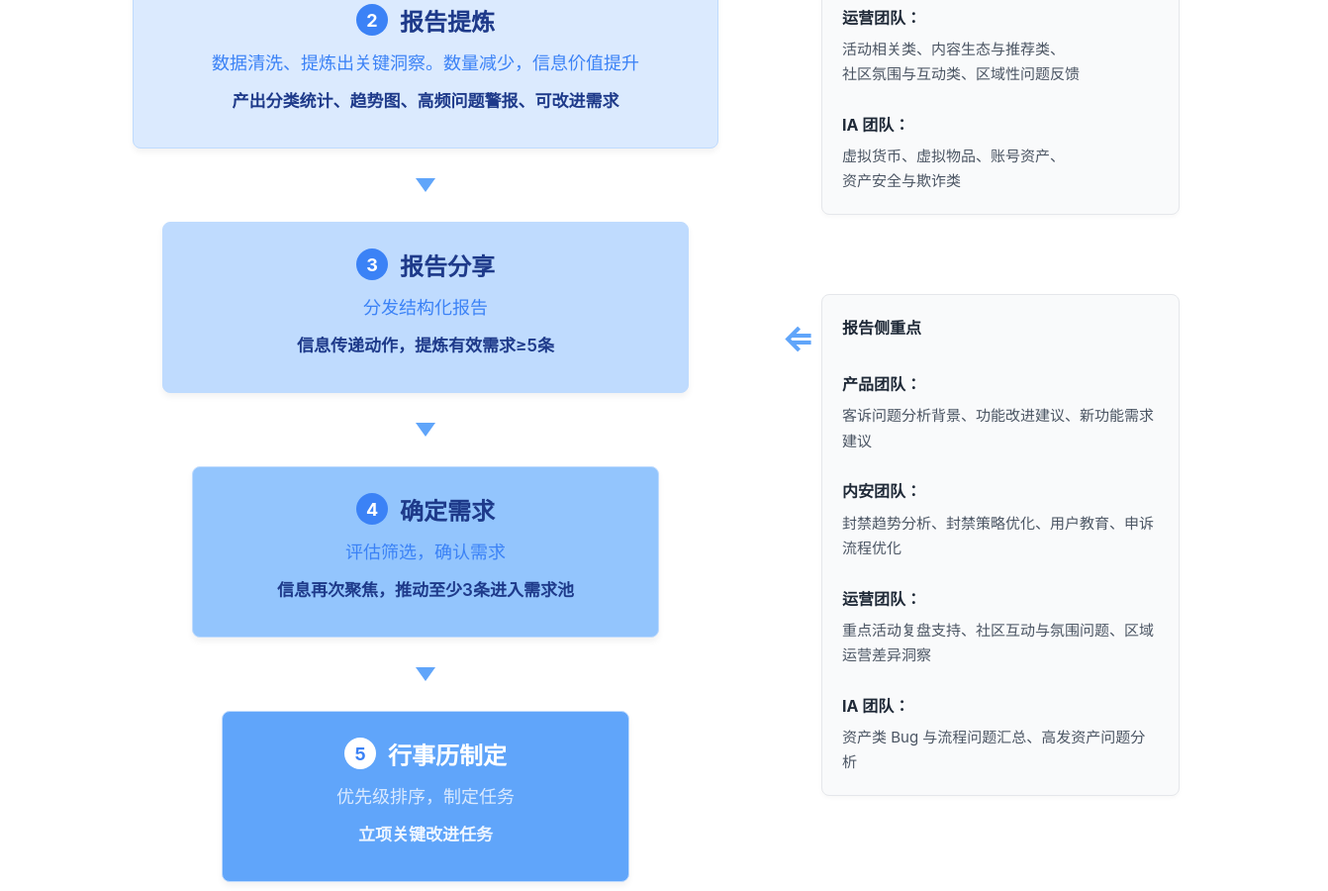
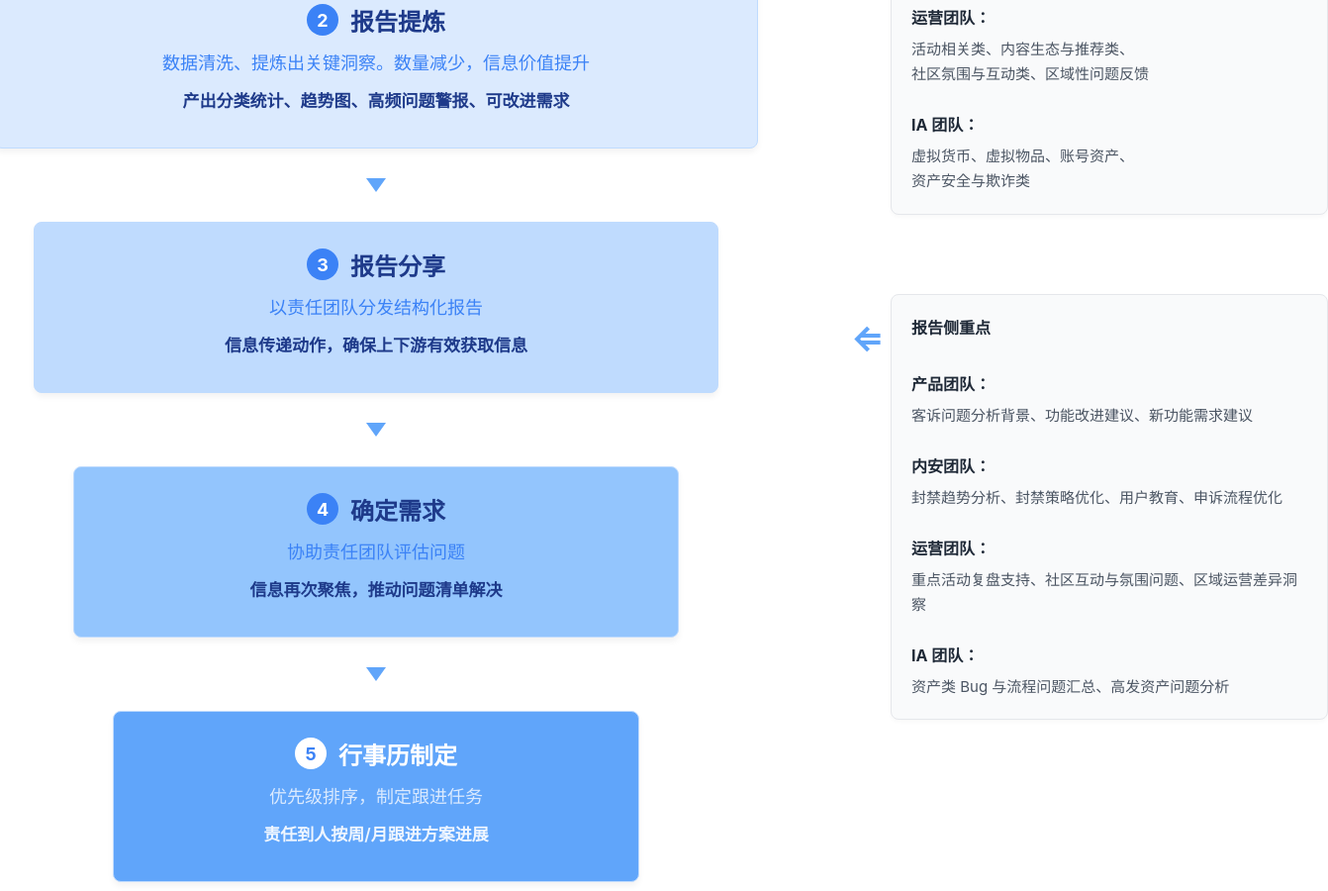
Before and after one commit to oooowen1111/-, a plain HTML site: page index.html in a window 1280 px wide. Shown: the part 340-1240 px from the top of the page at 99% size, 1342 px wide, since content can reach past the window. Drawn offline with Linux system fonts and the light colour scheme.

Commit message:
Update index.html

```diff
--- a/index.html
+++ b/index.html
@@ -18,11 +18,11 @@
         .container {
             display: flex;
             align-items: flex-start;
-            max-width: 1100px;
-            gap: 100px; /* Increased gap to create more space between funnel and right column */
+            max-width: 1400px; /* 增加宽度，从1100px调整到1400px */
+            gap: 120px; /* 略微增加间距，从100px调整到120px */
         }
         .funnel-container {
-            width: 600px;
+            width: 800px; /* 增加宽度，从600px调整到800px */
             flex-shrink: 0;
         }
         .funnel-step {
@@ -119,7 +119,7 @@
 
         /* --- 右侧团队信息列容器 --- */
         .right-column-wrapper {
-            width: 320px;
+            width: 400px; /* 增加宽度，从320px调整到400px */
             flex-shrink: 0;
             padding-top: 10px;
         }
@@ -138,21 +138,18 @@
         /* --- 第一个团队信息块 (对齐 Step 1) --- */
         .step1-teams {
              margin-bottom: 80px; /* 控制块1和块2的间距，对齐块2到Step2 */
-                                  /* 可能需要根据实际效果调整 */
         }
 
         /* --- 第二个团队信息块 (对齐 Step 2) --- */
         .step2-teams {
-             /* 这是关键：调整这个值来控制第三个块的起始位置 */
-             /* 需要估算 Step 2/3 + Arrow 的高度 */
-             margin-bottom: 180px; /* <<<<<< 估算值，请根据实际效果调整 >>>>>> */
+             margin-bottom: 180px; /* 保持不变 */
         }
 
         /* --- 通用团队信息块的箭头 --- */
         .team-details::before {
             content: '⇐';
             position: absolute;
-            top: 25px; /* 箭头距离其容器顶部的距离 */
+            top: 25px;
             left: 0px;
             transform: translateX(-120%);
             font-size: 36px;
@@ -189,15 +186,15 @@
 <body>
     <div class="container">
         <div class="funnel-container">
-            <div class="funnel-step step-1"> <div class="step-title"> <div class="step-number">1</div> <h3>数据提取</h3> </div> <p>收集反馈工单与邮件</p> <p class="data-scale">团队大致数量级：30000 条/月</p> </div>
+            <div class="funnel-step step-1"> <div class="step-title"> <div class="step-number">1</div> <h3>数据提取</h3> </div> <p>外部视角收集反馈工单与邮件</p> <p class="data-scale">团队大致数量级：45323条/月（应用商店+后台+邮箱）</p> </div>
             <div class="arrow"></div>
             <div class="funnel-step step-2"> <div class="step-title"> <div class="step-number">2</div> <h3>报告提炼</h3> </div> <p>数据清洗、提炼出关键洞察。数量减少，信息价值提升</p> <p class="data-scale">产出分类统计、趋势图、高频问题警报、可改进需求</p> </div>
             <div class="arrow"></div>
-            <div class="funnel-step step-3"> <div class="step-title"> <div class="step-number">3</div> <h3>报告分享</h3> </div> <p>分发结构化报告</p> <p class="data-scale">信息传递动作，提炼有效需求≥5条</p> </div>
+            <div class="funnel-step step-3"> <div class="step-title"> <div class="step-number">3</div> <h3>报告分享</h3> </div> <p>以责任团队分发结构化报告</p> <p class="data-scale">信息传递动作，确保上下游有效获取信息</p> </div>
             <div class="arrow"></div>
-            <div class="funnel-step step-4"> <div class="step-title"> <div class="step-number">4</div> <h3>确定需求</h3> </div> <p>评估筛选，确认需求</p> <p class="data-scale">信息再次聚焦，推动至少3条进入需求池</p> </div>
+            <div class="funnel-step step-4"> <div class="step-title"> <div class="step-number">4</div> <h3>确定需求</h3> </div> <p>协助责任团队评估问题</p> <p class="data-scale">信息再次聚焦，推动问题清单解决</p> </div>
             <div class="arrow"></div>
-            <div class="funnel-step step-5"> <div class="step-title"> <div class="step-number">5</div> <h3>行事历制定</h3> </div> <p>优先级排序，制定任务</p> <p class="data-scale">立项关键改进任务</p> </div>
+            <div class="funnel-step step-5"> <div class="step-title"> <div class="step-number">5</div> <h3>行事历制定</h3> </div> <p>优先级排序，制定跟进任务</p> <p class="data-scale"> 责任到人按周/月跟进方案进展</p> </div>
             <div class="arrow"></div>
             <div class="funnel-step step-6"> <div class="step-title"> <div class="step-number">6</div> <h3>用户反馈</h3> </div> <p>执行任务，验证效果</p> <p class="data-scale">需求上线后， 如有需求，可提交用户体验分析报告</p> </div>
         </div>
```
